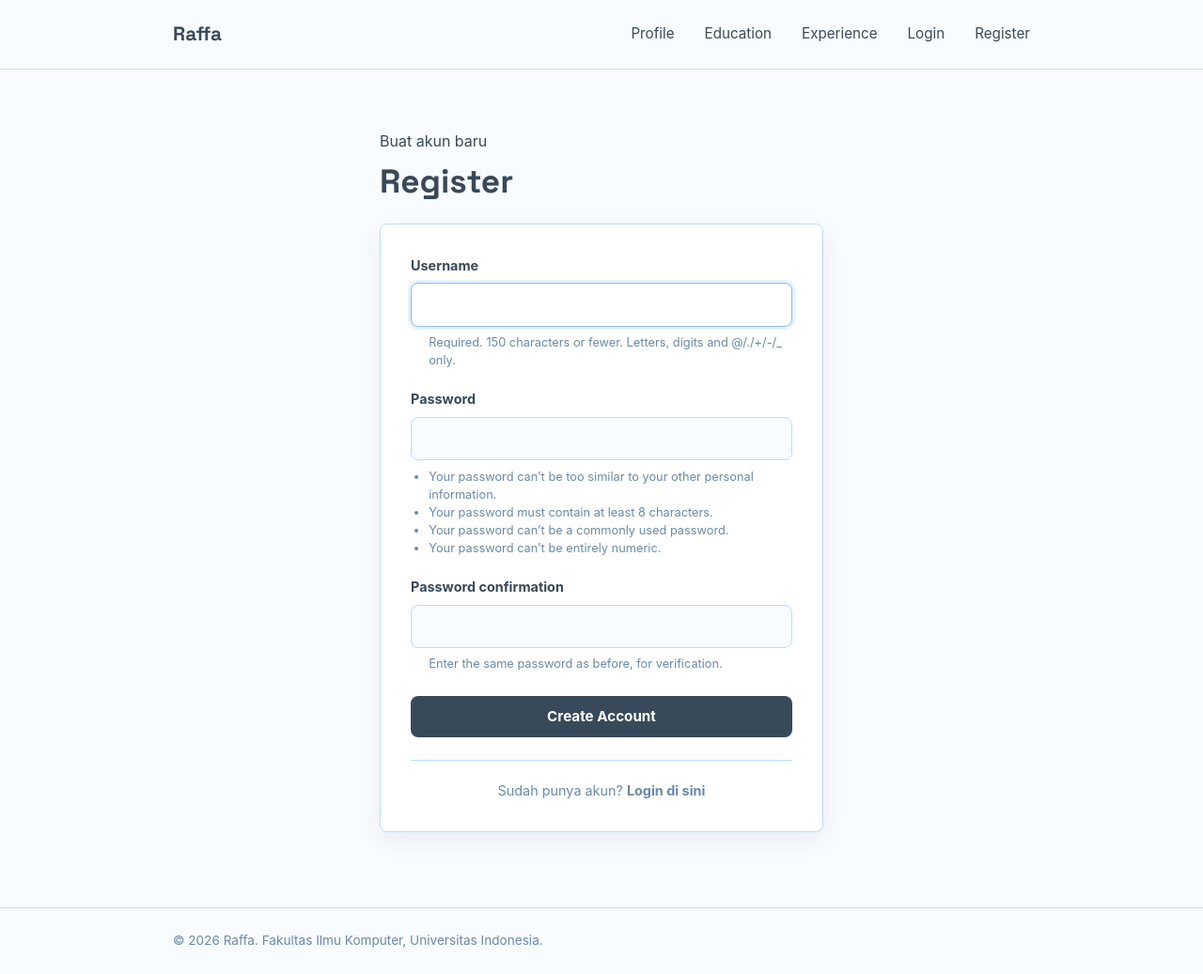
After one commit to RaffaZia/myportofolio, a Django app: page /register/ in a window 1280 px wide. The commit adds this page. Shown: the whole page at 94% size. Run offline with Django 5.2, Linux system fonts and the light colour scheme.

Commit message:
feat:Implementation of Authentication, Sessions, and Cookies & Finised Tutorial 4

```diff
--- a/main/models.py
+++ b/main/models.py
@@ -1,5 +1,6 @@
 import uuid
 from django.db import models
+from django.contrib.auth.models import User
 
 class Experience(models.Model):
     EXPERIENCE_CHOICES = [
@@ -17,6 +18,9 @@ class Experience(models.Model):
     thumbnail = models.URLField(blank=True, null=True)
     started_at = models.DateTimeField(auto_now_add=True)
     ended_at = models.DateTimeField(blank=True, null=True)
+
+    starred_by = models.ManyToManyField(User, related_name="starred_experience", blank=True)
+
     def __str__(self):
         return self.title
 
--- a/main/urls.py
+++ b/main/urls.py
@@ -1,6 +1,8 @@
 from django.urls import path
 
-from main.views import get_experience_json, show_main, show_experience, show_education, create_education, get_education_json, get_education_xml, delete_education, create_experience, update_experience, delete_experience
+from main.views import (get_experience_json, show_main, show_experience, show_education, create_education,
+                        get_education_json, get_education_xml, delete_education, create_experience,
+                        update_experience, delete_experience, register, login_user, logout_user, toggle_star)
 
 app_name = "main"
 
@@ -15,5 +17,9 @@ urlpatterns = [
     path("experience/add/", create_experience, name="create_experience"),
     path("experience/<uuid:experience_id>/edit/", update_experience, name="update_experience"),
     path("experience/<uuid:experience_id>/delete/", delete_experience, name="delete_experience"),
-    path("api/experience/", get_experience_json, name="get_experience_json")
+    path("api/experience/", get_experience_json, name="get_experience_json"),
+    path("register/", register, name="register"),
+    path("login/", login_user, name="login"),
+    path("logout/", logout_user, name="logout"),
+    path("experience/<uuid:experience_id>/star/", toggle_star, name="toggle_star"),
 ]
--- a/main/views.py
+++ b/main/views.py
@@ -1,16 +1,21 @@
-from django.shortcuts import render
+import datetime
 from django.contrib import messages
 from django.core import serializers
 from django.http import HttpResponse
 from django.shortcuts import get_object_or_404, redirect, render
 from django.core import serializers
-from django.http import HttpResponse
+from django.contrib.auth import login, logout
+from django.contrib.auth.forms import AuthenticationForm, UserCreationForm
+from django.contrib.auth.decorators import login_required
+from django.core.exceptions import PermissionDenied
 
 from main.models import Experience, Education
 from main.forms import EducationForm, ExperienceForm
 
 
+
 def show_main(request):
+    last_login = request.COOKIES.get('last_login', 'Belum ada sesi login / Cookie tidak ditemukan')
     context = {
         "name": "Raffa Zia Arya Putra",
         "npm": "2506619285",
@@ -20,6 +25,7 @@ def show_main(request):
             "Skilled in Python, Java, and Microsoft Excel, with growing expertise in data analysis, machine learning, and Product Management. "
             "Passionate about leveraging technology and data to create innovative, user-centered, and impactful solutions."
         ),
+        "last_login" : last_login,
     }
     return render(request, "index.html", context)
 
@@ -48,10 +54,7 @@ def show_experience(request):
 def show_education(request):
     json_response = get_education_json(request)
 
-    education = serializers.deserialize(
-        "json",
-        json_response.content.decode("utf-8"),
-    )
+    education = serializers.deserialize("json", json_response.content.decode("utf-8"),)
 
     education = [item.object for item in education]
 
@@ -99,7 +102,11 @@ def delete_education(request, education_id):
 
     return redirect("main:show_education")
 
+@login_required(login_url="/login/")
 def create_experience(request):
+    if not request.user.is_superuser:
+        raise PermissionDenied
+
     form = ExperienceForm(request.POST or None)
 
     if request.method == "POST":
@@ -114,7 +121,11 @@ def create_experience(request):
 
     return render(request, "experience_form.html", context)
 
+@login_required(login_url="/login/")
 def update_experience(request, experience_id):
+    if not request.user.is_superuser:
+        raise PermissionDenied
+
     experience = get_object_or_404(
         Experience,
         pk=experience_id
@@ -142,10 +153,12 @@ def update_experience(request, experience_id):
         context
     )
 
+@login_required(login_url="/login/")
 def delete_experience(request, experience_id):
-    experience = get_object_or_404(
-        Experience,
-        pk=experience_id
+    if not request.user.is_superuser:
+        raise PermissionDenied
+
+    experience = get_object_or_404(Experience, pk=experience_id
     )
 
     if request.method == "POST":
@@ -160,9 +173,57 @@ def delete_experience(request, experience_id):
 
 def get_experience_json(request):
     experience_list = Experience.objects.all()
-    data = serializers.serialize("json", experience_list)
+    data = serializers.serialize("json", experience_list, use_natural_foreign_keys=True)
 
     return HttpResponse(
         data,
         content_type="application/json"
     )
+
+def register(request):
+    form = UserCreationForm(request.POST or None)
+
+    if request.method == "POST" and form.is_valid():
+        form.save()
+        messages.success(request, "Akun berhasil dibuat. Silakan login.")
+        return redirect("main:login")
+
+    context = {
+        "name": "Raffa",
+        "form": form,
+    }
+    return render(request, "register.html", context)
+
+def login_user(request):
+    form = AuthenticationForm(request, data=request.POST or None)
+
+    if request.method == "POST" and form.is_valid():
+        user = form.get_user()
+        login(request, user)
+        response = redirect("main:show_main")
+        response.set_cookie('last_login', datetime.datetime.now().strftime("%Y-%m-%d %H:%M:%S"))
+        return response
+
+    context = {
+        "name": "Raffa",
+        "form": form,
+    }
+    return render(request, "login.html", context)
+
+
+def logout_user(request):
+    logout(request)
+    response = redirect("main:show_main")
+    response.delete_cookie('last_login')
+    return response
+
+@login_required(login_url="/login/")
+def toggle_star(request, experience_id):
+    experience = get_object_or_404(Experience, pk=experience_id)
+
+    if request.user in experience.starred_by.all():
+        experience.starred_by.remove(request.user)
+    else:
+        experience.starred_by.add(request.user)
+
+    return redirect("main:show_experience")
--- a/portofolio/settings.py
+++ b/portofolio/settings.py
@@ -67,6 +67,7 @@ TEMPLATES = [
         'APP_DIRS': True,
         'OPTIONS': {
             'context_processors': [
+                'django.template.context_processors.debug',
                 'django.template.context_processors.request',
                 'django.contrib.auth.context_processors.auth',
                 'django.contrib.messages.context_processors.messages',
--- a/static/css/style.css
+++ b/static/css/style.css
@@ -632,6 +632,223 @@ h1,h2,h3,h4,.brand {
     border-top: 1px solid var(--line);
 }
 
+/*setting untuk star experience*/
+.star-form {
+    display: inline;
+}
+
+.button-star {
+    display: inline-flex;
+    align-items: center;
+    gap: 0.4rem;
+    background: var(--ink);
+}
+
+.button-star.is-starred {
+    background: var(--accent);
+}
+
+.star-count {
+    padding: 0.05rem 0.4rem;
+    border-radius: 999px;
+    background: rgba(255, 255, 255, 0.25);
+    font-size: 0.8rem;
+}
+
+/*setting untuk login dan register*/
+
+/* =========================================
+   AUTHENTICATION FORMS
+   ========================================= */
+
+.auth-section {
+    padding: 4rem 0 5rem;
+    min-height: calc(100vh - 180px);
+    display: flex;
+    align-items: center;
+}
+
+.auth-container {
+    width: 100%;
+    max-width: 520px;
+    margin: 0 auto;
+}
+
+.auth-header {
+    margin-bottom: 1.5rem;
+}
+
+.auth-header .section-kicker {
+    margin-bottom: 0.5rem;
+}
+
+.auth-header h1 {
+    margin: 0;
+    color: var(--ink);
+    font-size: 2.2rem;
+    line-height: 1.2;
+}
+
+.auth-card {
+    background-color: var(--card-bg);
+    border: 1px solid var(--line);
+    border-radius: var(--radius);
+    padding: 2rem;
+    box-shadow: 0 8px 24px rgba(56, 73, 89, 0.08);
+}
+
+.auth-form {
+    display: flex;
+    flex-direction: column;
+    gap: 1.25rem;
+}
+
+.auth-form .form-group {
+    display: flex;
+    flex-direction: column;
+    gap: 0.45rem;
+}
+
+.auth-form label {
+    color: var(--ink);
+    font-size: 0.9rem;
+    font-weight: 700;
+}
+
+.auth-form input {
+    width: 100%;
+    box-sizing: border-box;
+    padding: 0.8rem 0.9rem;
+    border: 1px solid var(--line);
+    border-radius: 8px;
+    background-color: var(--paper);
+    color: var(--ink);
+    font-family: inherit;
+    font-size: 0.95rem;
+    outline: none;
+    transition:
+        border-color 0.2s ease,
+        box-shadow 0.2s ease,
+        background-color 0.2s ease;
+}
+
+.auth-form input:focus {
+    border-color: var(--accent);
+    background-color: #ffffff;
+    box-shadow: 0 0 0 3px rgba(136, 189, 242, 0.2);
+}
+
+.auth-form input::placeholder {
+    color: var(--text-muted);
+    opacity: 0.7;
+}
+
+.auth-form .helptext,
+.auth-form ul.helptext {
+    margin: 0;
+    padding-left: 1.2rem;
+    color: var(--text-muted);
+    font-size: 0.8rem;
+    line-height: 1.5;
+}
+
+.auth-form ul.helptext {
+    margin-top: 0.15rem;
+}
+
+.auth-form .form-error,
+.auth-form .errorlist {
+    margin: 0;
+    color: #b42318;
+    font-size: 0.82rem;
+    line-height: 1.5;
+}
+
+.auth-form .errorlist {
+    padding-left: 1.2rem;
+}
+
+.auth-form .non-field-errors {
+    padding: 0.8rem 1rem;
+    border: 1px solid #f1b5b0;
+    border-radius: 8px;
+    background-color: #fff5f4;
+    color: #b42318;
+    font-size: 0.85rem;
+}
+
+.auth-button {
+    width: 100%;
+    margin-top: 0.25rem;
+    padding: 0.8rem 1rem;
+    border: none;
+    border-radius: 8px;
+    background-color: var(--ink);
+    color: white;
+    font-family: inherit;
+    font-size: 0.95rem;
+    font-weight: 700;
+    cursor: pointer;
+    transition:
+        background-color 0.2s ease,
+        transform 0.2s ease,
+        box-shadow 0.2s ease;
+}
+
+.auth-button:hover {
+    background-color: var(--accent-dark);
+    transform: translateY(-2px);
+    box-shadow: 0 6px 14px rgba(56, 73, 89, 0.15);
+}
+
+.auth-footer {
+    margin: 1.5rem 0 0;
+    padding-top: 1.25rem;
+    border-top: 1px solid var(--line);
+    color: var(--text-muted);
+    font-size: 0.9rem;
+    text-align: center;
+}
+
+.auth-footer a {
+    color: var(--accent-dark);
+    font-weight: 700;
+    text-decoration: none;
+}
+
+.auth-footer a:hover {
+    text-decoration: underline;
+}
+
+.form-message {
+    margin-bottom: 1rem;
+    padding: 0.8rem 1rem;
+    border: 1px solid var(--line);
+    border-radius: 8px;
+    background-color: var(--section-bg);
+    color: var(--ink);
+    font-size: 0.9rem;
+}
+
+
+/* =========================================
+   RESPONSIVE AUTH FORM
+   ========================================= */
+
+@media (max-width: 600px) {
+    .auth-section {
+        padding: 3rem 0 4rem;
+    }
+
+    .auth-card {
+        padding: 1.5rem;
+    }
+
+    .auth-header h1 {
+        font-size: 1.8rem;
+    }
+}
+
 /* responsive untuk mobile */
 
 @media (max-width: 700px) {
--- a/templates/base.html
+++ b/templates/base.html
@@ -24,6 +24,13 @@
                 <a href="{% url 'main:show_main' %}">Profile</a>
                 <a href="{% url 'main:show_education' %}">Education</a>
                 <a href="{% url 'main:show_experience' %}">Experience</a>
+                {% if user.is_authenticated %}
+                    <span class="nav-user">{{ user.username }}</span>
+                    <a href="{% url 'main:logout' %}">Logout</a>
+                {% else %}
+                    <a href="{% url 'main:login' %}">Login</a>
+                    <a href="{% url 'main:register' %}">Register</a>
+                {% endif %}
             </nav>
         </div>
     </header>
--- a/templates/index.html
+++ b/templates/index.html
@@ -43,6 +43,10 @@
                         <dt>Program</dt>
                         <dd>{{study_program}}</dd>
                     </div>
+                    <div class="meta-row">
+                        <dt>Sesi Terakhir Login</dt>
+                        <dd>{{ last_login }}</dd>
+                    </div>
 
                 </dl>
 
--- /dev/null
+++ b/templates/register.html
@@ -0,0 +1,68 @@
+{% extends "base.html" %}
+
+{% block meta %}
+    <title>Register - {{ name }}</title>
+{% endblock meta %}
+
+{% block content %}
+
+<main>
+    <section class="auth-section">
+        <div class="container auth-container">
+
+            <div class="auth-header">
+                <p class="section-kicker">Buat akun baru</p>
+                <h1>Register</h1>
+            </div>
+
+            <div class="auth-card">
+
+                <form
+                    method="post"
+                    action="{% url 'main:register' %}"
+                    class="auth-form"
+                >
+                    {% csrf_token %}
+
+                    {% for field in form %}
+                        <div class="form-group">
+
+                            <label for="{{ field.id_for_label }}">
+                                {{ field.label }}
+                            </label>
+
+                            {{ field }}
+
+                            {% for error in field.errors %}
+                                <p class="form-error">
+                                    {{ error }}
+                                </p>
+                            {% endfor %}
+
+                            {% if field.help_text %}
+                                <div class="helptext">
+                                    {{ field.help_text|safe }}
+                                </div>
+                            {% endif %}
+
+                        </div>
+                    {% endfor %}
+
+                    <button type="submit" class="auth-button">
+                        Create Account
+                    </button>
+                </form>
+
+                <p class="auth-footer">
+                    Sudah punya akun?
+                    <a href="{% url 'main:login' %}">
+                        Login di sini
+                    </a>
+                </p>
+
+            </div>
+        </div>
+    </section>
+</main>
+
+{% endblock content %}
```
Also changed, not shown: templates/components/experience_star.html (added, +25 -0 lines), templates/experience.html (+8 -4 lines), templates/login.html (added, +78 -0 lines), main/migrations/0004_alter_education_options_experience_starred_by.py (added).
